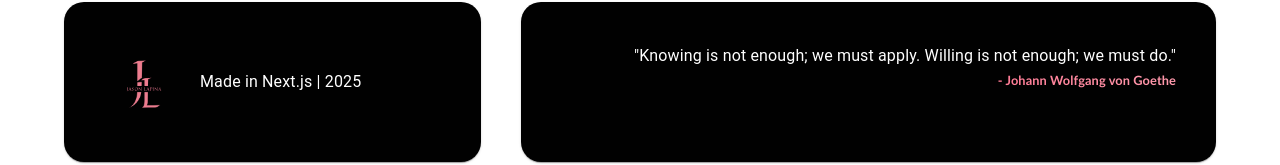
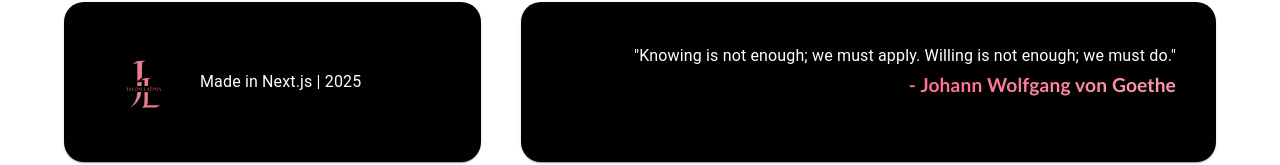
Before and after one commit to jasonLapina/site, a Next.js app: page / in a window 1280 px wide. Shown: the part 3336-3501 px from the top of the page. Built offline with nearby package versions, Linux system fonts and the light colour scheme; what @mui/material-nextjs would draw is missing.

Commit message:
footer: style

```diff
--- a/src/Components/Footer.tsx
+++ b/src/Components/Footer.tsx
@@ -95,7 +95,7 @@ const Footer = () => {
             we must do.&quot;
           </Typography>
 
-          <Typography variant="h6" fontSize=".8rem">
+          <Typography variant="h6" fontSize="1.2rem">
             - Johann Wolfgang von Goethe
           </Typography>
         </Paper>
```
